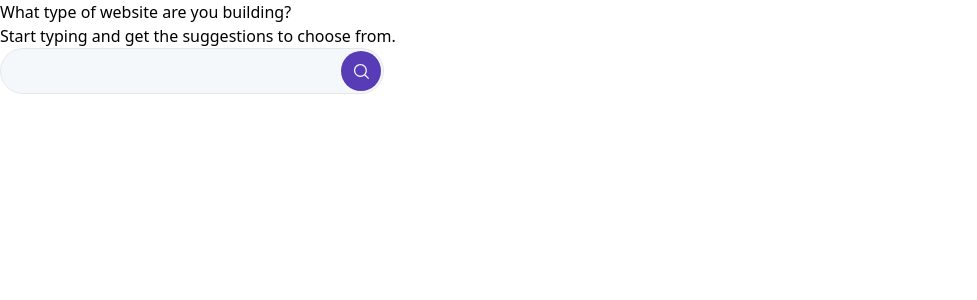
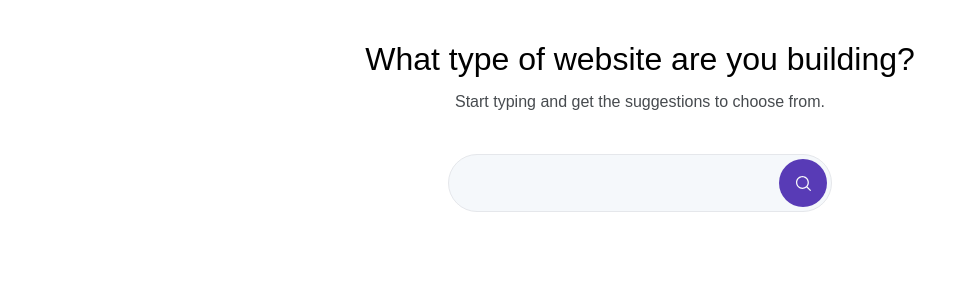
Before and after one commit to ferame/hostinger-task, a React (Vite) app: page / in a window 1280 px wide. Shown: the top 300 px of the page, without its empty margins (0-977 px from the left). Built offline with nearby package versions, Linux system fonts and the light colour scheme.

Commit message:
Styled Website Builder, SuggestionList, SuggestionsListEntry.

```diff
--- a/src/components/suggestions-list/SuggestionsList.tsx
+++ b/src/components/suggestions-list/SuggestionsList.tsx
@@ -5,12 +5,24 @@ interface ISuggestionsList {
     onSuggestionChosen: (suggestion: string) => void
 }
 
+const currentSelectionMock:string = "Shop";
+const currentSelectionMockKey:string = "potato-current-selection";
+
 const SuggestionsList: React.FC<ISuggestionsList> = ({ suggestions, onSuggestionChosen }) => {
     const listItems = [...suggestions].map(suggestion =>
         <SuggestionsListEntry key={suggestion} text={suggestion} onClick={onSuggestionChosen}/>
     );
     return (
         <ul className="rounded-l-lg border shadow-md list-none max-h-48 overflow-y-auto pl-2 py-2 pr-2">
+            {
+                listItems.length > 0 ?
+                    <SuggestionsListEntry
+                        key={currentSelectionMockKey}
+                        text={currentSelectionMock}
+                        onClick={() => console.log("Current selection clicked")}
+                    /> : null
+            }
+            {listItems.length > 0 ? <p className="text-3xs font-medium py-2 px-4 text-slate-800 tracking-2widest">SUGGESTIONS</p> : null}
             {listItems}
         </ul>
     )
--- a/src/components/suggestions-list/SuggestionsListEntry.tsx
+++ b/src/components/suggestions-list/SuggestionsListEntry.tsx
@@ -5,8 +5,8 @@ interface ISuggestionsListEntry {
 
 const SuggestionsListEntry: React.FC<ISuggestionsListEntry> = ({text, onClick}) => {
     return (
-        <li className="rounded-md hover:bg-hostinger-hover-grey" onClick={() => onClick(text)}>
-          <p>{text}</p>
+        <li className="rounded-md hover:bg-hostinger-hover-grey py-2 px-4" onClick={() => onClick(text)}>
+          <p className="text-sm font-normal">{text}</p>
         </li>
     );
 }
--- a/src/index.css
+++ b/src/index.css
@@ -1,3 +1,9 @@
 @tailwind base;
 @tailwind components;
 @tailwind utilities;
+
+@layer base {
+    html {
+        font-family: DM Sans,sans-serif;
+    }
+}
--- a/src/pages/website-builder/WebsiteBuilder.tsx
+++ b/src/pages/website-builder/WebsiteBuilder.tsx
@@ -56,14 +56,14 @@ const WebsiteBuilder = () => {
     // TODO: in outer div, add styling so that it does make SuggestionsList and the purple pill same width
 
     return (
-        <div>
-            <h1>What type of website are you building?</h1>
-            <p>Start typing and get the suggestions to choose from.</p>
+        <div className='pt-10 flex flex-col items-center'>
+            <h1 className='pb-3 text-3.5xl'>What type of website are you building?</h1>
+            <p className='pb-10 text-base text-hostinger-text-grey font-light'>Start typing and get the suggestions to choose from.</p>
             <div className='w-96'>
-                <div className='flex flex-row pl-5 border bg-hostinger-background-grey rounded-full focus-within:border-hostinger-purple hover:border-gray-800 transition-colors duration-300'>
-                    <input className='bg-inherit outline-0 grow' type="text" value={textInput} onChange={event => updateValue(event?.target?.value)}/>
+                <div className='flex flex-row items-center pl-5 border bg-hostinger-background-grey rounded-full focus-within:border-hostinger-purple hover:border-gray-800 transition-colors duration-300 mb-2'>
+                    <input className='bg-inherit border-0 outline-0 grow text-base my-4' type="text" value={textInput} onChange={event => updateValue(event?.target?.value)}/>
                     <button
-                        className='rounded-full outline-none bg-hostinger-purple hover:bg-hostinger-purple-deep text-white my-0.5 mx-0.5 w-10 h-10 focus:border-2 focus:border-hostinger-purple-opaque'
+                        className='rounded-full outline-none bg-hostinger-purple hover:bg-hostinger-purple-deep text-white my-0.5 ml-0.5 mr-1 w-12 h-12 focus:border-2 focus:border-hostinger-purple-opaque'
                         onClick={getSuggestionsOnButtonClick}
                     >
                         <img src={magnifyingGlass} alt='search' height={15} width={15} className='mx-auto'/>
--- a/tailwind.config.cjs
+++ b/tailwind.config.cjs
@@ -6,12 +6,24 @@ module.exports = {
   ],
   theme: {
     extend: {
+      letterSpacing: {
+        '2widest': '.2em'
+      },
+      fontSize: {
+        '3xs': '0.625rem',
+        '2xs': '0.75rem',
+        '3.5xl': ['2rem', {
+          lineHeight: '2.375rem',
+          fontWeight: '500',
+        }]
+      },
       colors: {
         'hostinger-purple': '#583bb6',
         'hostinger-purple-deep': '#3D2CA5',
         'hostinger-purple-opaque': '#9B89D3',
         'hostinger-background-grey': '#F5F8FB',
         'hostinger-hover-grey': '#EBEFF2',
+        'hostinger-text-grey': '#474b4f'
       }
     },
   },
```
